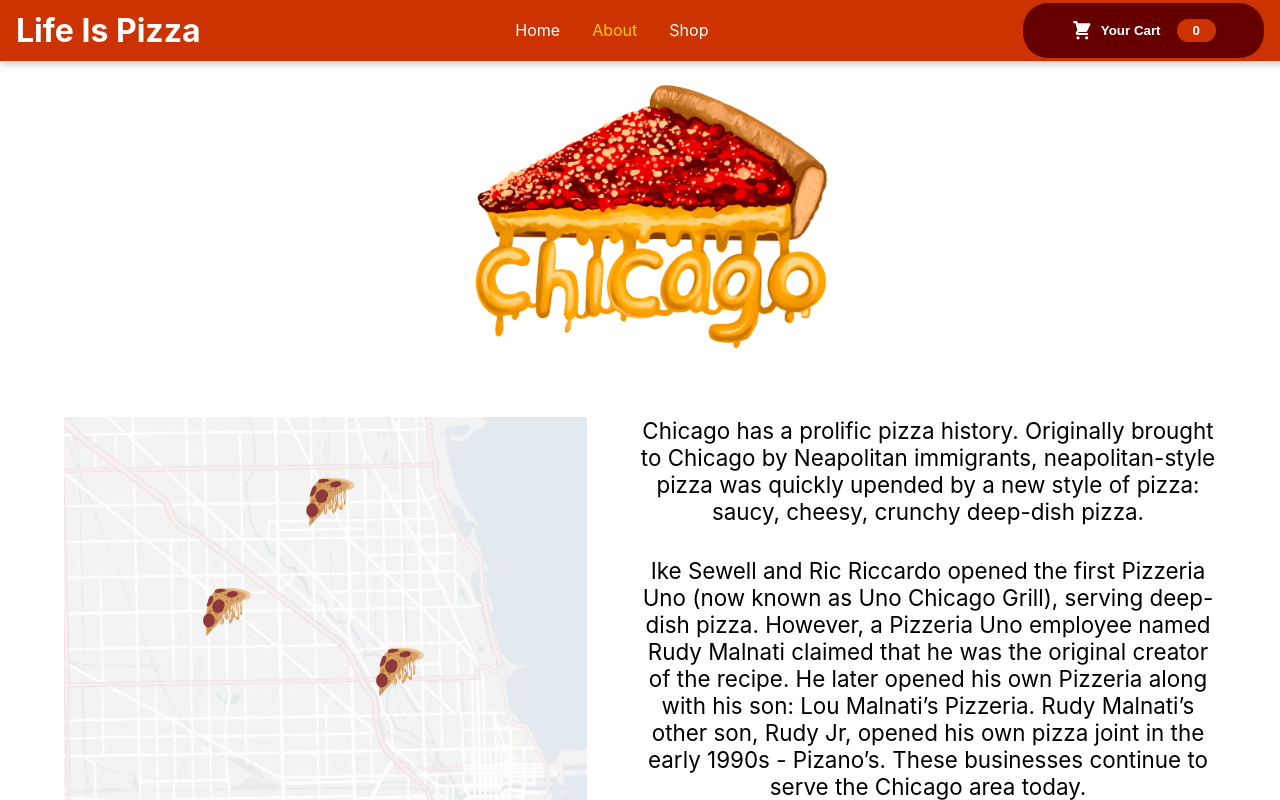
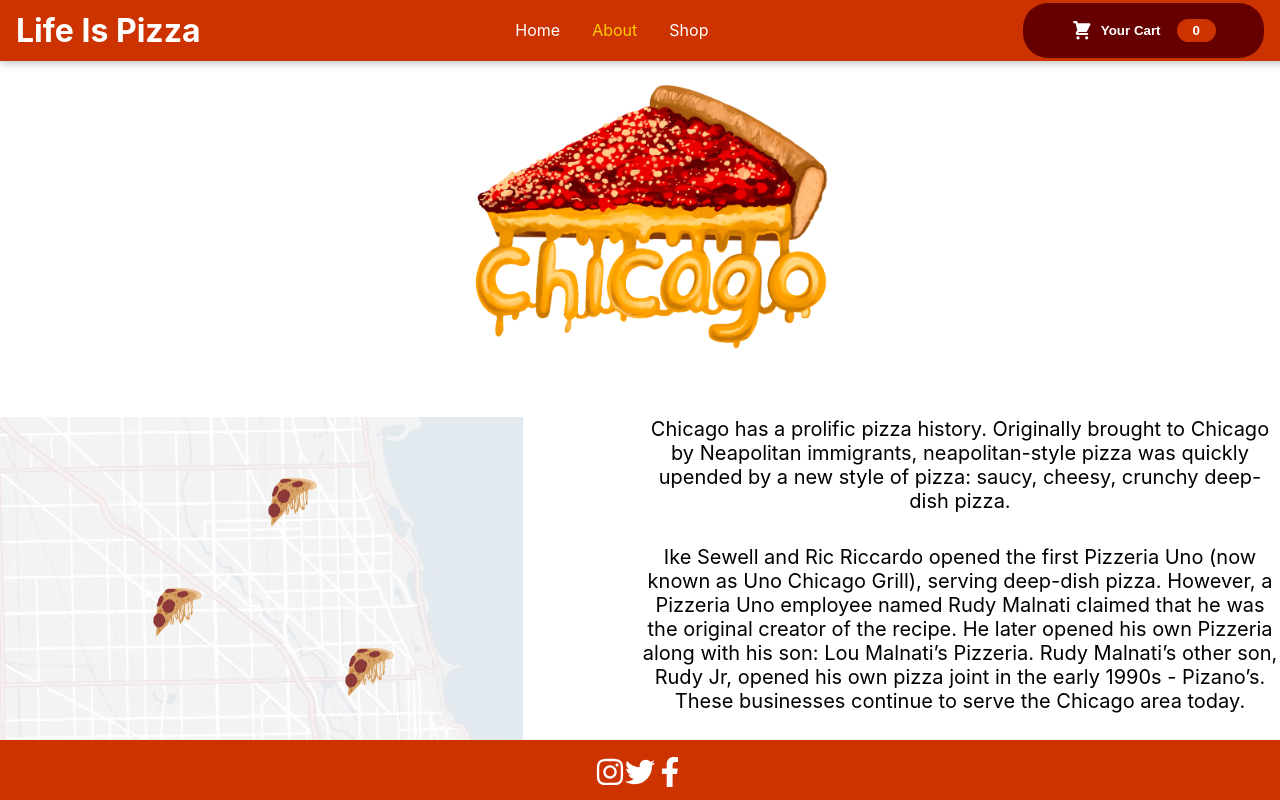
Before and after one commit to ceruleanox/life-is-pizza, a React (Create React App) app: page /about in a window 1280 px wide. Shown: the top 800 px of the page. Built offline with nearby package versions, Linux system fonts and the light colour scheme.

Commit message:
added footer back and width of about pg

```diff
--- a/src/App.js
+++ b/src/App.js
@@ -26,6 +26,7 @@
   }
 
   return (
+
     <div>
     <div className="content1">
     <CartProvider>
@@ -40,8 +41,10 @@
     </CartProvider>
 
     </div>
+    <Footer />
+    </div>
 
-    </div>
+
   );
 }
 
--- a/src/components/Layout/Footer.js
+++ b/src/components/Layout/Footer.js
@@ -12,7 +12,7 @@
                 <FaTwitter />
                 <FaFacebookF />
             </div>
-            <p>&copy; 2022 lifeispizza.com</p>
+
         </div>
     )
 }
--- a/src/components/Layout/Footer.module.css
+++ b/src/components/Layout/Footer.module.css
@@ -1,21 +1,20 @@
 .footer{
     width: 100%;
-    height: 200px;
-    background-color: #121619;
+    height: 50px;
+    background-color: #CC3300;
     display: flex;
     justify-content: center;
     align-items: center;
     flex-direction: column;
     padding-top: 10px;
+    position: fixed;
+    bottom: 0px;
 }
+
 
 .socialMedia{
     color: white;
     margin: 20px;
-    font-size: 70px;
+    font-size: 30px;
     cursor: pointer;
 }
-
-.footer p{
-    color: white;
-}
--- a/src/components/Pages/About.module.css
+++ b/src/components/Pages/About.module.css
@@ -5,16 +5,21 @@
 
 .imageContainer {
     width: 100%;
+
     text-align: center;
     margin-bottom: 50px;
 }
+img{
 
+}
 .content {
   margin-top: 3.8rem; /* see header.module.css -> 3.8rem */
   display: flex;
   flex-direction: row;
   position: relative;
-  margin: 0 5%;
+  margin: auto;
+  max-width: 1400px;
+  min-width: 1100px;
 }
 
 .about-content {
@@ -37,10 +42,11 @@
   height: auto;
   margin: auto;
   margin-top: 70px;
+  max-width: 400px;
 }
 
 p {
-    font-size: 1.4rem;
+    font-size: 1.25rem;
 }
 
 p:nth-of-type(1) {
```
